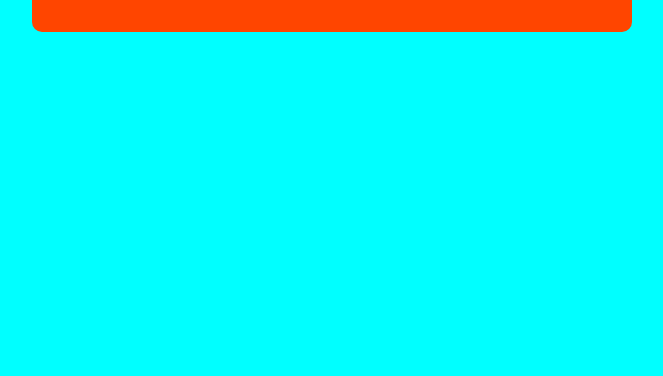
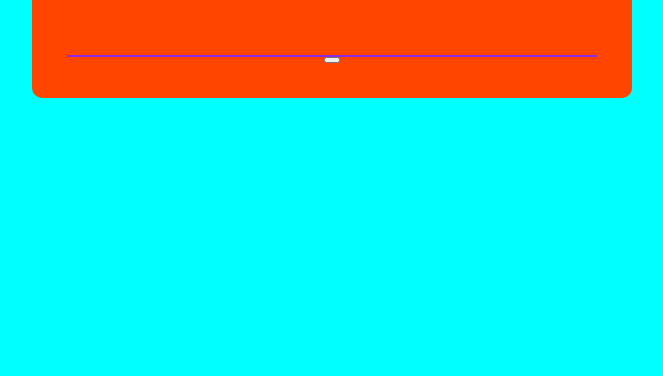
Before and after one commit to JioR95/password-generator, a plain HTML site: page index.html in a window 1280 px wide. Shown: the part 424-800 px from the top of the page, without its empty margins (308-971 px from the left). Drawn offline with Linux system fonts and the light colour scheme; files whose address does not match are found by name.

Commit message:
footer added in styles

```diff
--- a/assets/styles.css
+++ b/assets/styles.css
@@ -45,5 +45,23 @@ body,
  }
 
 .box-body {
+    min-height: 100px;
+}
 
+.box-footer {
+    text-align: center;
 }
+
+.box-footer::before {
+    content: " ";
+    display: block;
+    width: 100%;
+    background: blueviolet;
+    height: 2px;
+}
+
+.box-footer::after{
+    content: " ";
+    display: block;
+    clear: both;
+}
```
